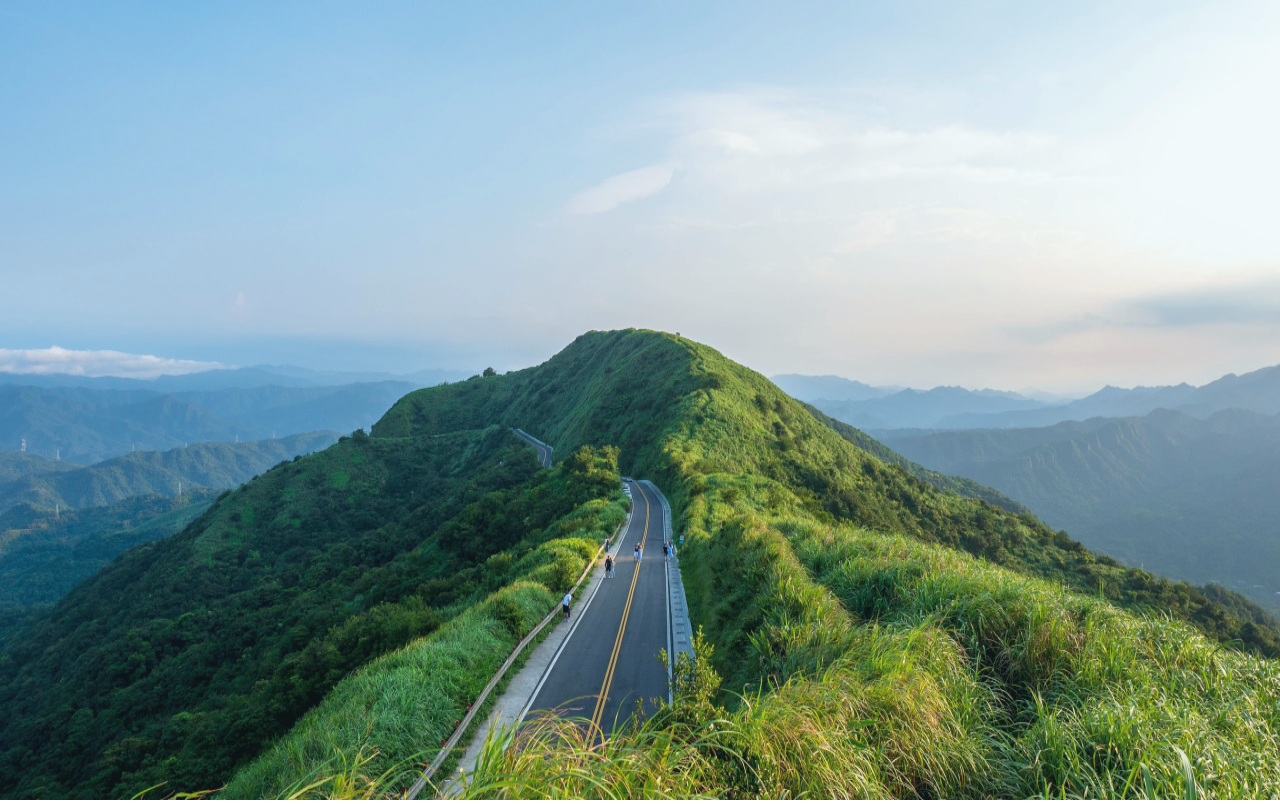
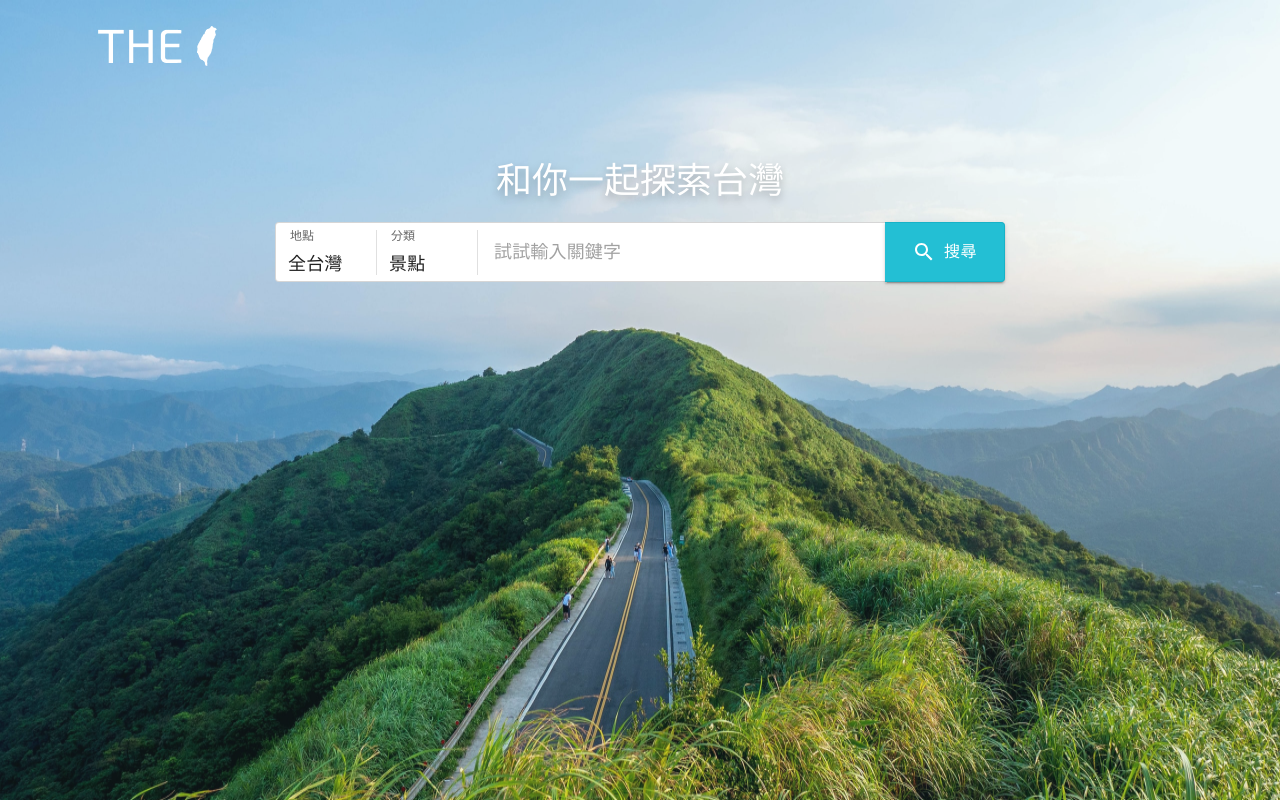
Before and after one commit to peiyucc0725/f2e-taiwan-travel, a React (Create React App) app: page / in a window 1280 px wide. Built offline with nearby package versions, Linux system fonts and the light colour scheme.

Commit message:
home page search bar and logo

```diff
--- a/package.json
+++ b/package.json
@@ -3,6 +3,10 @@
   "version": "0.1.0",
   "private": true,
   "dependencies": {
+    "@emotion/react": "^11.7.1",
+    "@emotion/styled": "^11.6.0",
+    "@mui/icons-material": "^5.2.4",
+    "@mui/material": "^5.2.4",
     "@testing-library/jest-dom": "^5.16.1",
     "@testing-library/react": "^12.1.2",
     "@testing-library/user-event": "^13.5.0",
--- /dev/null
+++ b/src/assets/sass/global.sass
@@ -0,0 +1,11 @@
+.search-btn
+    border: solid !important
+    border-top-left-radius: 0px !important
+    border-top-right-radius: 4px !important
+    border-bottom-left-radius: 0px !important
+    border-bottom-right-radius: 4px !important
+    border-width: 1px !important
+    border-left-width: 0 !important
+    border-top-color: #17b2c7 !important
+    border-right-color: #17b2c7 !important
+    border-bottom-color: #17b2c7 !important
--- a/src/assets/sass/home.sass
+++ b/src/assets/sass/home.sass
@@ -1,3 +1,22 @@
+.logo
+    position: absolute
+    top: 8px
+    left: 86px
+.home-title
+    position: absolute
+    width: 288px
+    height: 45px
+    color: #ffffff
+    font-size: 36px
+    text-shadow: 0px 4px 8px rgba(0, 0, 0, 0.25)
+    left: calc((100vw - 288px) / 2)
+    top: calc((100vh - 45px) * 0.2)
+    z-index: 2
 .banner
     width: 100%
     height: 100vh
+.search-bar
+    position: absolute
+    left: calc((100vw - 730px) / 2)
+    top: calc((100vh - 60px) * 0.3)
+    z-index: 2
--- /dev/null
+++ b/src/components/CustomBtn.jsx
@@ -0,0 +1,20 @@
+import * as React from 'react';
+import { styled } from '@mui/material/styles';
+import Button from '@mui/material/Button';
+
+const CustomBtn = (props) => {
+    const ColorButton = styled(Button)(() => ({
+        color: '#ffffff',
+        backgroundColor: '#23BFD4',
+        fontSize: '16px',
+        '&:hover': {
+          backgroundColor: '#17b2c7',
+        },
+      }));
+
+    return (
+        <ColorButton variant="contained" {...props}>{props.children}</ColorButton>
+    )
+}
+
+export default CustomBtn
--- a/src/components/SeachBar.jsx
+++ b/src/components/SeachBar.jsx
@@ -0,0 +1,96 @@
+import * as React from 'react';
+import { Paper, InputBase, InputLabel, MenuItem, Select, FormControl, Divider } from '@mui/material';
+import SearchIcon from '@mui/icons-material/Search';
+import CustomBtn from './CustomBtn';
+import { styled } from '@mui/material/styles';
+import '../assets/sass/global.sass'
+
+const SaerchBar = (props) => {
+    const [place, setPlace] = React.useState(1);
+    const [type, setType] = React.useState(1);
+
+    const handleChangePlace = (event) => {
+        setPlace(event.target.value);
+    };
+
+    const handleChangeType = (event) => {
+        setType(event.target.value);
+    };
+    const SearchBarPaper = styled(Paper)(() => ({
+        borderLeft: '1px solid rgba(51, 51, 51, 0.2)',
+        borderTop: '1px solid rgba(51, 51, 51, 0.2)',
+        borderBottom: '1px solid rgba(51, 51, 51, 0.2)',
+        boxSizing: 'border-box',
+        boxShadow: 'none'
+    }))
+
+    const SearchBarInput = styled(InputBase)(() => ({
+        fontSize: '18px'
+    }))
+
+    const NoBorderSelect = styled(Select)(() => ({
+        fontSize: '18px',
+        '.MuiSelect-select': {
+            padding: '15px 12px 0px 12px',
+            paddingRight: '10px !important'
+        },
+        'fieldset': {
+            border: 'none'
+        },
+        'svg': {
+            visibility: 'hidden'
+        }
+    }))
+
+    return (
+        <SearchBarPaper
+            component="form"
+            sx={{ display: 'flex', alignItems: 'center', width: 730, height: 60 }}
+            {...props}
+        >
+            <FormControl sx={{ mt: 1, width: 100, height: 48 }}>
+                <InputLabel id="demo-simple-select-standard-label" sx={{ mt: 0.5 }}>地點</InputLabel>
+                <NoBorderSelect
+                    labelId="demo-simple-select-standard-label"
+                    id="demo-simple-select-standard"
+                    value={place}
+                    label="地點"
+                    onChange={handleChangePlace}
+                    sx={{ height: 48 }}
+                >
+                    <MenuItem value={1}>全台灣</MenuItem>
+                    <MenuItem value={2}>台北</MenuItem>
+                    <MenuItem value={3}>高雄</MenuItem>
+                </NoBorderSelect>
+            </FormControl>
+            <Divider sx={{ height: 45 }} orientation="vertical" />
+            <FormControl sx={{ mt: 1, width: 100, height: 48 }}>
+                <InputLabel id="demo-simple-select-standard-label" sx={{ mt: 0.5 }}>分類</InputLabel>
+                <NoBorderSelect
+                    labelId="demo-simple-select-standard-label"
+                    id="demo-simple-select-standard"
+                    value={type}
+                    label="分類"
+                    onChange={handleChangeType}
+                    sx={{ height: 48 }}
+                >
+                    <MenuItem value={1}>景點</MenuItem>
+                    <MenuItem value={2}>美食</MenuItem>
+                </NoBorderSelect>
+            </FormControl>
+            <Divider sx={{ height: 45 }} orientation="vertical" />
+            <SearchBarInput
+                sx={{ ml: 2, flex: 1 }}
+                placeholder="試試輸入關鍵字"
+                inputProps={{ 'aria-label': '試試輸入關鍵字' }}
+            />
+
+            <CustomBtn variant="contained" aria-label="search" className="search-btn" sx={{ p: '10px', width: 120, height: 60 }}>
+                <SearchIcon sx={{ mr: 1 }}/>
+                搜尋
+            </CustomBtn>
+        </SearchBarPaper>
+    )
+}
+
+export default SaerchBar
--- a/src/page/Home/index.jsx
+++ b/src/page/Home/index.jsx
@@ -1,10 +1,15 @@
 import banner from '../../assets/image/banner.png'
+import logo from '../../assets/image/logo.png'
 import '../../assets/sass/home.sass'
+import SearchBar from '../../components/SeachBar'
 
 const Home = (props) => {
     return (
         <div className="home">
+            <img className="logo" src={logo} alt="logo" />
+            <div className="home-title">和你一起探索台灣</div>
             <img className="banner" src={banner} alt="banner" />
+            <SearchBar className="search-bar"></SearchBar>
         </div>
     )
 }
```
Also changed, not shown: src/assets/image/logo.png (added), 1 other file (tests, documents, lock files or other folders).
